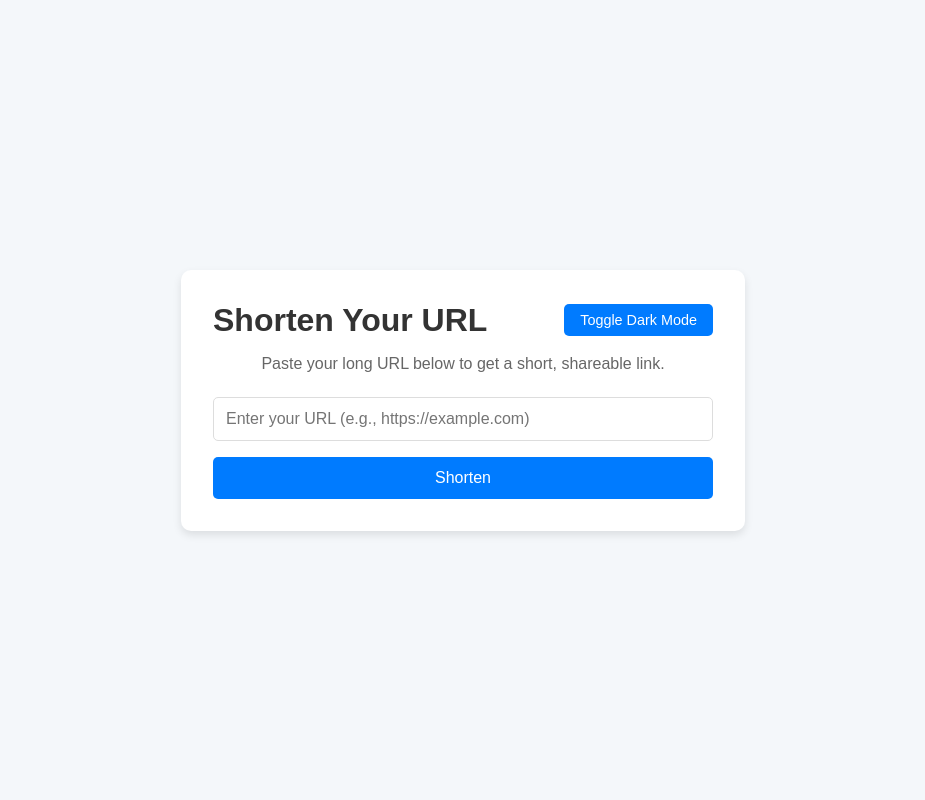
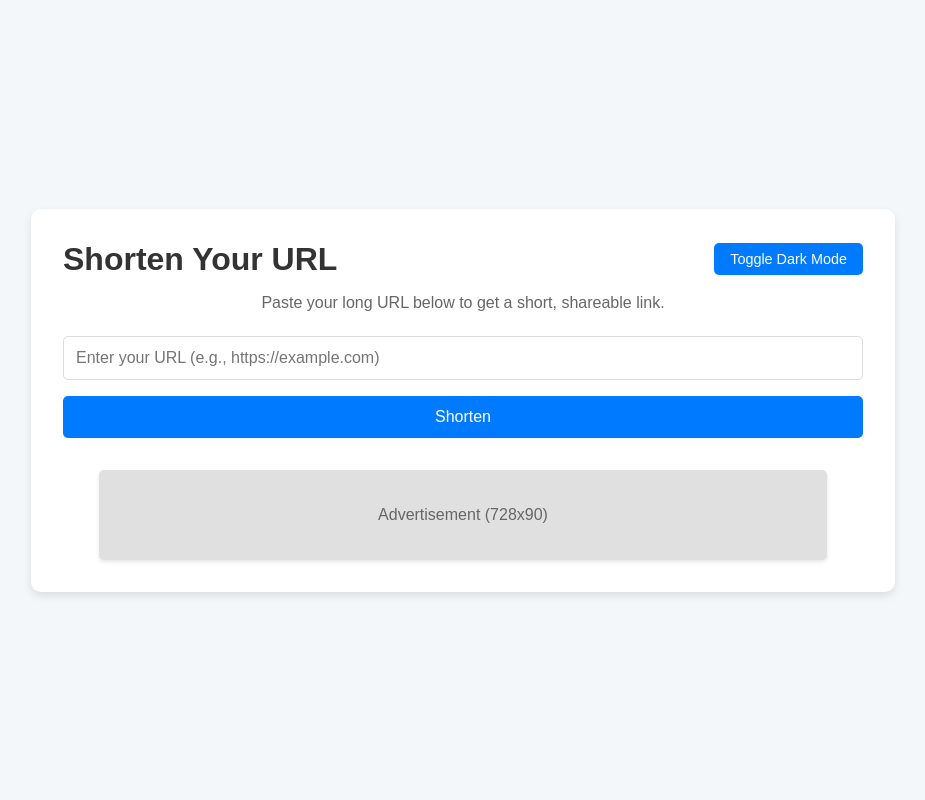
Before and after one commit to jherberg462/url-shorten-service, a Flask app: page / in a window 1280 px wide. Shown: the whole page, without its empty margins (177-1102 px from the left). Run offline with Flask 3, Linux system fonts and the light colour scheme; some libraries are stand-ins or nearby versions.

Commit message:
Add placeholder ad space

```diff
--- a/static/style.css
+++ b/static/style.css
@@ -12,6 +12,8 @@
     --copy-btn-bg: #28a745;
     --copy-btn-hover: #218838;
     --shadow: rgba(0, 0, 0, 0.1);
+    --ad-bg: #e0e0e0;
+    --ad-text: #666;
 }
 
 body.dark-mode {
@@ -28,6 +30,8 @@ body.dark-mode {
     --copy-btn-bg: #2ecc71;
     --copy-btn-hover: #27ae60;
     --shadow: rgba(0, 0, 0, 0.3);
+    --ad-bg: #404040;
+    --ad-text: #b0b0b0;
 }
 
 body {
@@ -39,7 +43,7 @@ body {
     display: flex;
     justify-content: center;
     align-items: center;
-    transition: background-color 0.3s ease; /* Smooth transition */
+    transition: background-color 0.3s ease;
 }
 
 .container {
@@ -47,7 +51,7 @@ body {
     padding: 2rem;
     border-radius: 10px;
     box-shadow: 0 4px 8px var(--shadow);
-    max-width: 500px;
+    max-width: 800px;
     width: 90%;
     text-align: center;
     transition: background-color 0.3s ease;
@@ -161,7 +165,26 @@ h1 {
     background-color: var(--copy-btn-hover);
 }
 
-@media (max-width: 480px) {
+.ad-leaderboard {
+    width: 728px;
+    height: 90px;
+    margin: 2rem auto 0;
+    background-color: var(--ad-bg);
+    display: flex;
+    justify-content: center;
+    align-items: center;
+    border-radius: 5px;
+    box-shadow: 0 2px 4px var(--shadow);
+    transition: background-color 0.3s ease;
+}
+
+.ad-leaderboard p {
+    margin: 0;
+    color: var(--ad-text);
+    font-size: 1rem;
+}
+
+@media (max-width: 768px) {
     .container {
         padding: 1.5rem;
     }
@@ -175,4 +198,8 @@ h1 {
         flex-direction: column;
         gap: 0.5rem;
     }
+    .ad-leaderboard {
+        width: 100%;
+        height: 90px;
+    }
 }
--- a/templates/index.html
+++ b/templates/index.html
@@ -27,6 +27,10 @@
                 <button class="copy-btn" onclick="copyToClipboard('{{ short_url }}')">Copy</button>
             </div>
         {% endif %}
+
+        <div class="ad-leaderboard">
+            <p>Advertisement (728x90)</p>
+        </div>
     </div>
 </body>
 </html>
```
